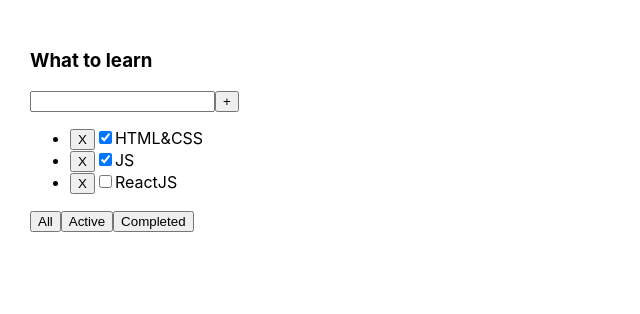
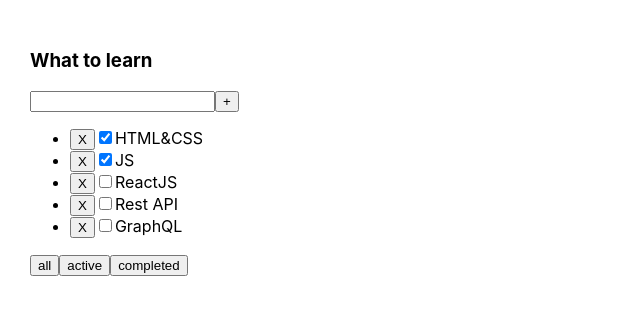
Before and after one commit to Borisov-Ilya/it-incubator-todolist, a React (Create React App) app: page / in a window 1280 px wide. Shown: the top 314 px of the page, without its empty margins (0-640 px from the left). Built offline with nearby package versions, Linux system fonts and the light colour scheme.

Commit message:
dop 1 - create adaptive button

```diff
--- a/src/App.tsx
+++ b/src/App.tsx
@@ -3,36 +3,39 @@ import './App.css'
 import {Todolist} from './Todolist'
 import {v1} from 'uuid'
 
+export type FilterValuesType = 'all' | 'active' | 'completed'
 
 function App() {
-    let [tasks1, setTasks1] = useState([
+    let [tasks, setTasks] = useState([
         {id: v1(), title: 'HTML&CSS', isDone: true},
         {id: v1(), title: 'JS', isDone: true},
         {id: v1(), title: 'ReactJS', isDone: false},
+        {id: v1(), title: 'Rest API', isDone: false},
+        {id: v1(), title: 'GraphQL', isDone: false},
     ])
 
     const removeTask = (newId: string) => {
-        let filtered = tasks1.filter((el) => el.id !== newId)
-        setTasks1(filtered)
+        let filtered = tasks.filter((el) => el.id !== newId)
+        setTasks(filtered)
     }
 
-    let [valueButton, setValueButton] = useState('All')
+    let [filter, setFilter] = useState<FilterValuesType>('all')
 
-    const tasksFilter = (filterValue: string) => {
-        setValueButton(filterValue)
+    const tasksFilter = (value: FilterValuesType) => {
+        setFilter(value)
     }
 
     const addTask = (newTitle: string) => {
         let newTask = {id: v1(), title: newTitle, isDone: false}
-        setTasks1([newTask, ...tasks1])
+        setTasks([newTask, ...tasks])
     }
 
-    let prokladka = tasks1
-    if (valueButton === 'Active') {
-        prokladka = tasks1.filter(el => !el.isDone)
+    let prokladka = tasks
+    if (filter === 'active') {
+        prokladka = tasks.filter(el => !el.isDone)
     }
-    if (valueButton === 'Completed') {
-        prokladka = tasks1.filter(el => el.isDone)
+    if (filter === 'completed') {
+        prokladka = tasks.filter(el => el.isDone)
     }
 
     return (
--- a/src/Todolist.tsx
+++ b/src/Todolist.tsx
@@ -1,4 +1,6 @@
 import React, {useState, KeyboardEvent, ChangeEvent} from 'react'
+import {FilterValuesType} from './App'
+import {Button} from './components/Button'
 
 type TaskType = {
     id: string
@@ -9,7 +11,7 @@ type TaskType = {
 type PropsType = {
     title: string
     tasks: Array<TaskType>
-    tasksFilter: (filterValue: string) => void
+    tasksFilter: (filterValue: FilterValuesType) => void
     removeTask: (id: string) => void
     addTask: (newTitle: string) => void
 }
@@ -33,8 +35,11 @@ export function Todolist(props: PropsType) {
         setNewTitle(e.currentTarget.value)
     }
 
-    const filterHandler = (filterValue: string) => {
+    const changeFilterHandler = (filterValue: FilterValuesType) => {
         props.tasksFilter(filterValue)
+    }
+    const removeTaskHandler = (id: string) => {
+        props.removeTask(id)
     }
 
     return <div>
@@ -44,17 +49,15 @@ export function Todolist(props: PropsType) {
                    onKeyPress={onKeyPressHandler}
                    onChange={onChangeHandler}
             />
-            <button onClick={addTaskHandler}>+</button>
+            {/*<button onClick={addTaskHandler}>+</button>*/}
+            <Button name={'+'} callback={addTaskHandler}/>
         </div>
         <ul>
             {props.tasks.map((el) => {
-                const removeTaskHandler = () => {
-                    props.removeTask(el.id)
-                }
-
                 return (
                     <li key={el.id}>
-                        <button onClick={removeTaskHandler}>X</button>
+                        {/*<button onClick={() => removeTaskHandler(el.id)}>X</button>*/}
+                        <Button name={'X'} callback={()=> removeTaskHandler(el.id)}/>
                         <input type='checkbox' checked={el.isDone}/>
                         <span>{el.title}</span>
                     </li>
@@ -62,9 +65,9 @@ export function Todolist(props: PropsType) {
             })}
         </ul>
         <div>
-            <button onClick={() => filterHandler('All')}>All</button>
-            <button onClick={() => filterHandler('Active')}>Active</button>
-            <button onClick={() => filterHandler('Completed')}>Completed</button>
+            <Button name={'all'} callback={() => changeFilterHandler('all')}/>
+            <Button name={'active'} callback={() => changeFilterHandler('active')}/>
+            <Button name={'completed'} callback={() => changeFilterHandler('completed')}/>
         </div>
     </div>
 }
--- /dev/null
+++ b/src/components/Button.tsx
@@ -0,0 +1,16 @@
+import React from 'react'
+
+type propsButtonType = {
+    name: string
+    callback: () => void
+}
+
+export const Button = (props: propsButtonType) => {
+    const onClickHandler = () => {
+        props.callback()
+    }
+
+    return (
+        <button onClick={onClickHandler}>{props.name}</button>
+    )
+}
```
Also changed, not shown: src/components/Header.tsx (deleted, +0 -12 lines).
